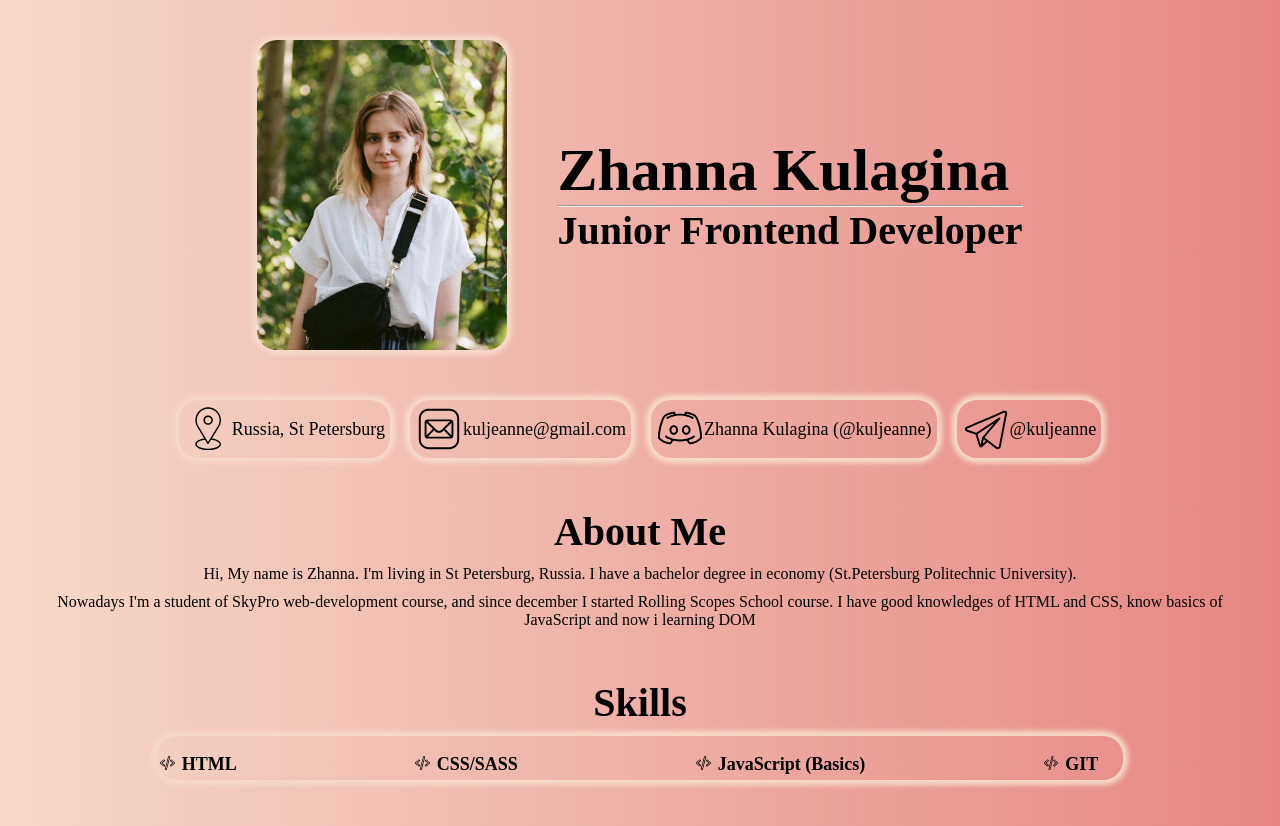
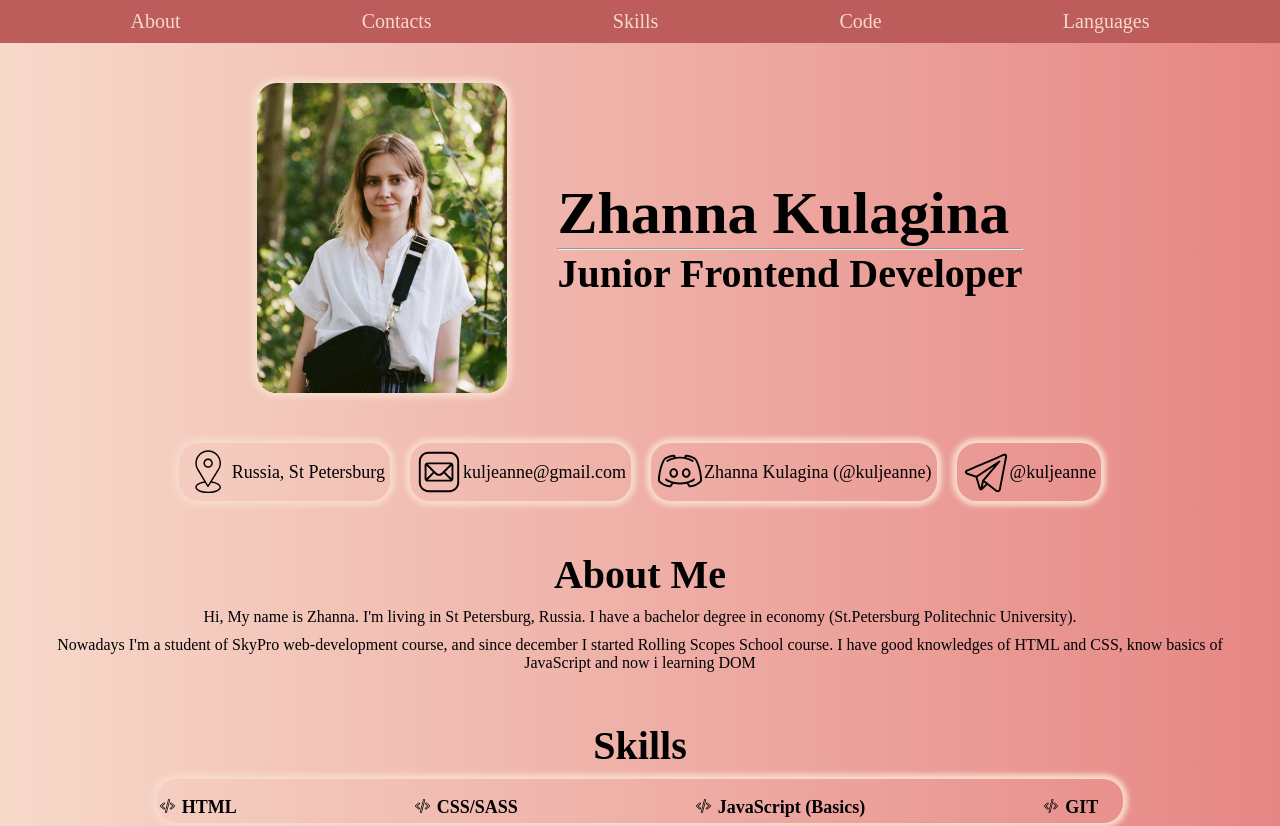
Before and after one commit to Kuljeanne/rsschool-cv, a plain HTML site: page index.html in a window 1280 px wide. Shown: the top 826 px of the page. Drawn offline with Linux system fonts and the light colour scheme.

Commit message:
feat: add nav block

```diff
--- a/index.html
+++ b/index.html
@@ -10,8 +10,19 @@
 </head>
 
 <body>
-    <header class="page_header center">
-        <div class="header_intro">
+    <header class="page_header">
+        <nav class="menu center">
+            <ul class="menu_list">
+                <li class="menu_item"><a class="menu_item_link" href="#">About</a></li>
+                <li class="menu_item"><a class="menu_item_link" href="#">Contacts</a></li>
+                <li class="menu_item"><a class="menu_item_link" href="#">Skills</a></li>
+                <li class="menu_item"><a class="menu_item_link" href="#">Code</a></li>
+                <li class="menu_item"><a class="menu_item_link" href="#">Languages</a></li>
+            </ul>
+        </nav>
+    </header>
+    <section class="page_intro center">
+        <div class="intro">
             <img class="photo" src="img/cv.jpg" alt="photo">
             <div class="name">
                 <h1>Zhanna Kulagina</h1>
@@ -25,7 +36,7 @@
             <li><img class="logo_contacts" src="img/discord.svg" alt="discord"> Zhanna Kulagina (@kuljeanne)</li>
             <li><img class="logo_contacts" src="img/telegram-app.svg" alt="telegram"> @kuljeanne</li>
         </ul>
-    </header>
+    </section>
     <main class="page_main center">
         <section class="about">
             <h2 class="about_title"> About Me</h2>
@@ -33,7 +44,8 @@
                 in
                 economy (St.Petersburg Politechnic University). </p>
             <p class="about_text">Nowadays I'm a student of SkyPro web-development course, and since
-                december I started Rolling Scopes School course. I have good knowledges of HTML and CSS, know basics of JavaScript and now i learning DOM</p>
+                december I started Rolling Scopes School course. I have good knowledges of HTML and CSS, know basics of
+                JavaScript and now i learning DOM</p>
         </section>
         <section class="skills">
             <h2 class="skills_title">Skills</h2>
--- a/style.css
+++ b/style.css
@@ -12,12 +12,30 @@ body {
     padding-right: calc(50% - 600px);
 }
 .page_header{
+    padding-top: 10px;
+    padding-bottom: 10px;
+    background-color: #bc5c5b;
+   }
+.menu_list{
+    list-style-type: none;
+    display: flex;
+    justify-content: space-around;
+}
+.menu_item_link{
+    text-decoration: none;
+    font-size: 20px;
+    color: #f7d9ca;
+}
+.menu_item_link:hover{
+color: #573333;
+}
+.page_intro{
     margin-top: 40px;
     display: flex;
     flex-direction: column;
     align-items: center;
 }
-.header_intro{
+.intro{
     display: flex;
     align-items: center;
     gap: 50px;
@@ -121,7 +139,7 @@ body {
     font-size: 18px;
 }
 .coding_text{
-    font-size: 18px;
+    font-size: 20px;
 }
 .lang{
     margin-top: 50px;
@@ -138,13 +156,13 @@ body {
 }
 .lang_text{
     padding: 10px;
-    font-size: 18px;
+    font-size: 20px;
     border: dashed;
 }
 .page_footer{
     margin-top: 50px;
     padding-top: 10px;
-    padding-bottom: 10pxgit;
+    padding-bottom: 10px;
     background-color: #bc5c5b;
     display: flex;
     justify-content: space-between;
```
